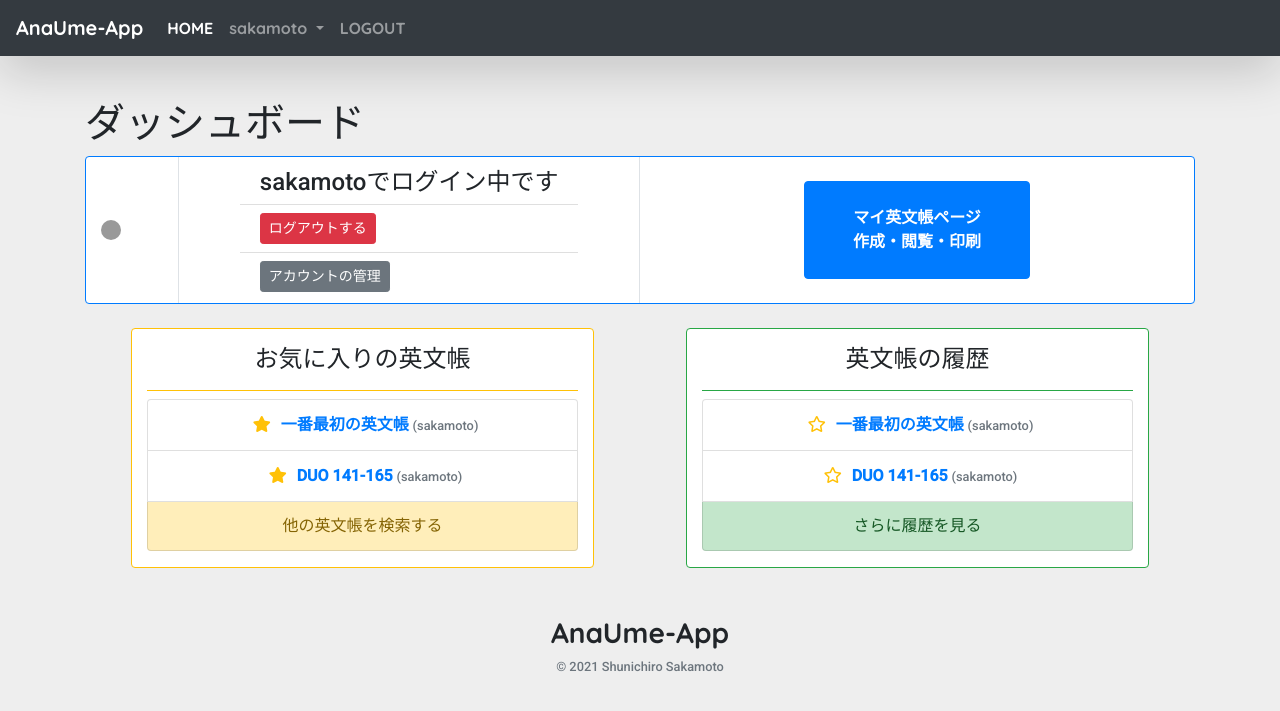
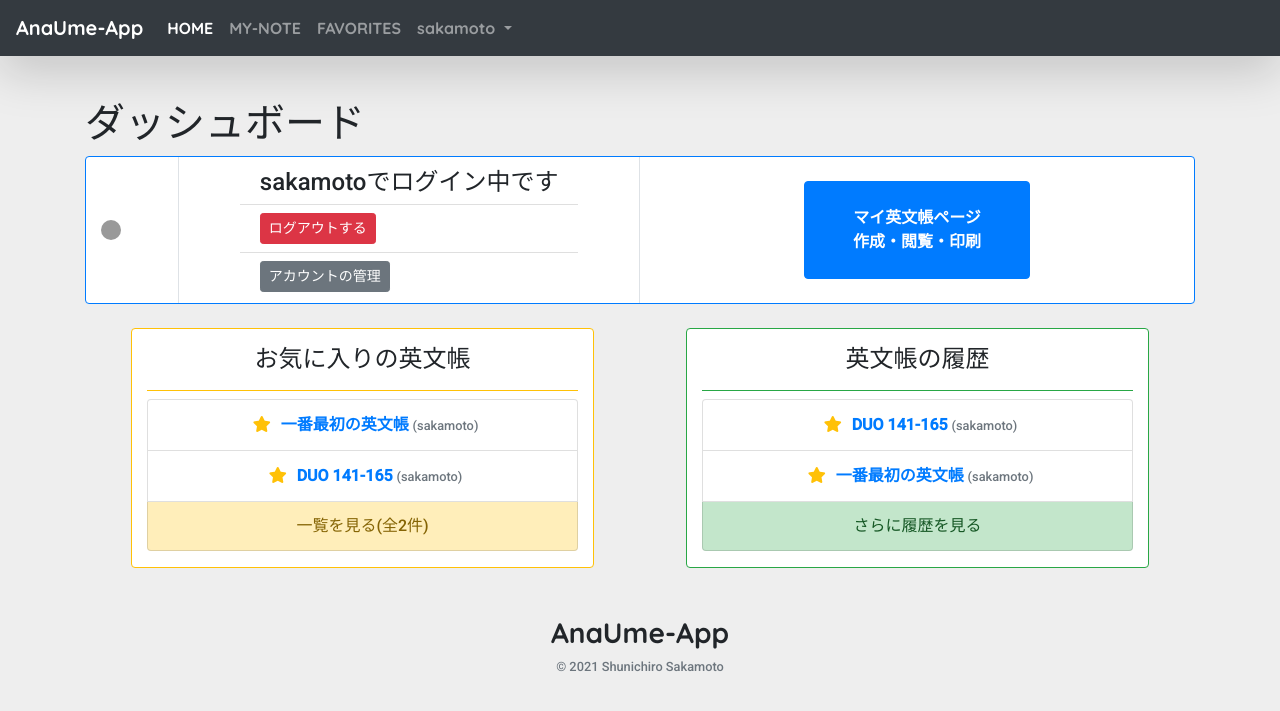
Before and after one commit to mongesan/Anaume-app, a Django app: page / in a window 1280 px wide. Shown: the top 711 px of the page. Run offline with Django 3.2, Linux system fonts and the light colour scheme; a user stored in the database is signed in; data comes from the database, SQL or seed files in the repository; both versions use the stored data as it was after the commit; some libraries are stand-ins or nearby versions.

Commit message:
Add Fav,History func in multiple pages

```diff
--- a/main/urls.py
+++ b/main/urls.py
@@ -11,5 +11,6 @@ urlpatterns = [
     path('note/delete/<int:note_id>', views.delete_note, name="delete_note"),
     path('text/delete/<int:text_id>', views.delete_text, name="delete_text"),
     path('pdf/<int:note_id>', views.PDFView, name='PDFView'),
-    # path('note/ajax_note_add', views.ajax_note_add, name='ajax_note_add')
+    path('favorite', views.favorite, name='favorite'),
+    path('history', views.history, name='history'),
 ]
--- a/main/views.py
+++ b/main/views.py
@@ -19,14 +19,29 @@ def index(request):
         data = {
             'fav_notes': Fav.objects.filter(user=request.user).order_by('-created_at')[:5],
             'fav_all': len(Fav.objects.filter(user=request.user)),
-            'logs': NoteLog.objects.filter(user=request.user).order_by('created_at')[:5],
+            'logs': NoteLog.objects.filter(user=request.user).order_by('-created_at')[:5],
         }
         return render(request, 'main/dashboard.html', data)
     else:
         return render(request, 'main/index.html')
 
 
-# @login_required()
+@login_required
+def favorite(request):
+    data = {
+        'favs': Fav.objects.filter(user=request.user).order_by('-created_at')
+    }
+    return render(request, 'main/favorite.html', data)
+
+
+@login_required
+def history(request):
+    data = {
+        'logs': NoteLog.objects.filter(user=request.user).order_by('-created_at')[:100]
+    }
+    return render(request, 'main/history.html', data)
+
+
 @method_decorator(login_required(), name='dispatch')
 class MyNoteListView(ListView):
     template_name = 'main/mynote.html'
@@ -96,7 +111,12 @@ def note(request, note_id):
         n = get_object_or_404(Note, pk=note_id)
         texts = Text.objects.filter(note=n).order_by('-id')
         if request.user.is_authenticated:
-            NoteLog.objects.create(note=n, user=request.user)
+            if NoteLog.objects.filter(user=request.user, note=n).exists():
+                # if NoteLog.objects.filter(user=request.user, note=n).latest("created_at").note != n:
+                NoteLog.objects.filter(user=request.user, note=n).delete()
+                NoteLog.objects.create(note=n, user=request.user)
+            else:
+                NoteLog.objects.create(note=n, user=request.user)
             if_fav = Fav.objects.filter(note=n, user=request.user).exists()
         else:
             if_fav = None
--- a/static/js/base.js
+++ b/static/js/base.js
@@ -11,3 +11,34 @@ $(function(){
     });
 
 new ClipboardJS('.copy-btn');
+
+function getCookie(name) {
+    let cookieValue = null;
+    if (document.cookie && document.cookie !== '') {
+        const cookies = document.cookie.split(';');
+        for (let i = 0; i < cookies.length; i++) {
+            const cookie = jQuery.trim(cookies[i]);
+            // Does this cookie string begin with the name we want?
+            if (cookie.substring(0, name.length + 1) === (name + '=')) {
+                cookieValue = decodeURIComponent(cookie.substring(name.length + 1));
+                break;
+            }
+        }
+    }
+    return cookieValue;
+}
+
+const csrftoken = getCookie('csrftoken');
+
+function csrfSafeMethod(method) {
+    // these HTTP methods do not require CSRF protection
+    return (/^(GET|HEAD|OPTIONS|TRACE)$/.test(method));
+}
+
+$.ajaxSetup({
+    beforeSend: function (xhr, settings) {
+        if (!csrfSafeMethod(settings.type) && !this.crossDomain) {
+            xhr.setRequestHeader("X-CSRFToken", csrftoken);
+        }
+    }
+});
--- /dev/null
+++ b/static/js/btn-fav.js
@@ -0,0 +1,23 @@
+$(document).on('click', ".btn-fav", function (e) {
+    const icon = $(this).children("i")
+    const c = icon.hasClass("fas")
+
+    e.preventDefault()
+    $.ajax({
+        url: $(this).attr("formaction"),
+        method: 'POST',
+        data: 'status=' + String(c),
+        timeout: 10000,
+
+    })
+        .done(response => {
+
+        });
+    if (c) { //ファボされた
+        $(icon).removeClass("fas");
+        $(icon).addClass("far");
+    } else { //ファボはずされた
+        $(icon).removeClass("far")
+        $(icon).addClass("fas");
+    }
+})
--- a/templates/base.html
+++ b/templates/base.html
@@ -37,6 +37,12 @@
                     <a class="nav-link" href="{% url 'account:signup' %}">SIGNUP</a>
                 </li>
             {% else %}
+                <li class="nav-item">
+                    <a class="nav-link" href="{% url 'main:mynote' %}">MY-NOTE</a>
+                </li>
+                <li class="nav-item">
+                    <a class="nav-link" href="{% url 'main:favorite' %}">FAVORITES</a>
+                </li>
                 <li class="nav-item dropdown">
                     <a class="nav-link dropdown-toggle" href="#" id="navbarDropdown" role="button"
                        data-toggle="dropdown"
@@ -44,26 +50,27 @@
                         {{ user.username }}
                     </a>
                     <div class="dropdown-menu" aria-labelledby="navbarDropdown">
-                        <a class="dropdown-item" href="#">Action</a>
-                        <a class="dropdown-item" href="#">Another action</a>
+                        <a class="dropdown-item" href="{% url 'main:index' %}">ダッシュボード</a>
+                        <a class="dropdown-item" href="{% url 'main:history' %}">閲覧履歴</a>
+                        <a class="dropdown-item" href="{% url 'account:index' %}">アカウント</a>
                         <div class="dropdown-divider"></div>
-                        <a class="dropdown-item" href="#">Something else here</a>
+                        <a class="dropdown-item bg-danger text-white" href="{% url 'account:logout' %}">ログアウト</a>
                     </div>
                 </li>
-                <li class="nav-item">
-                    <a class="nav-link" href="{% url 'account:logout' %}">LOGOUT</a>
-                </li>
+{#                <li class="nav-item">#}
+{#                    <a class="nav-link" href="{% url 'account:logout' %}">LOGOUT</a>#}
+{#                </li>#}
             {% endif %}
 
         </ul>
     </div>
 </nav>
 {% if messages %}
-	<ul class="messages">
-		{% for message in messages %}
-			<li{% if message.tags %} class="{{ message.tags }}"{% endif %}>{{ message }}</li>
-		{% endfor %}
-	</ul>
+    <ul class="messages">
+        {% for message in messages %}
+            <li{% if message.tags %} class="{{ message.tags }}"{% endif %}>{{ message }}</li>
+        {% endfor %}
+    </ul>
 {% endif %}
 <div class="container">
     <div class="row mx-auto w-100 d-flex flex-column">
--- a/templates/main/dashboard.html
+++ b/templates/main/dashboard.html
@@ -1,5 +1,7 @@
 {% extends "base.html" %}
-{% block title %}dashboard.html{% endblock title %}
+{% load i18n static %}
+{% load note_to_fav %}
+{% block title %}ダッシュボード - Anaume-app{% endblock title %}
 {% block content %}
     <h1>ダッシュボード</h1>
     <div class="row bg-white w-100 mx-auto border border-primary rounded">
@@ -29,7 +31,7 @@
             <ul class="list-group mb-3">
                 {% for fav_note in fav_notes %}
                     <li class="list-group-item">
-                        <button class="btn-fav border-0" formaction="">
+                        <button class="btn-fav border-0" formaction="{% url 'main:fav_note' note_id=fav_note.note.id %}">
                             <i class="fas fa-star"></i>
                         </button>
                         <a href="{% url 'main:note' fav_note.note.id %}"
@@ -49,9 +51,9 @@
                     <a href="{% url 'main:mynote' %}">英文帳を作成してみよう</a>
                     <a href="{% url 'main:mynote' %}">英文帳を検索してみる</a>
                 {% else %}
-                    <li onclick="location.href='{% url 'main:mynote' %}'"
+                    <li onclick="location.href='{% url 'main:favorite' %}'"
                         class="list-group-item list-group-item-warning list-group-item-action" style="cursor: pointer">
-                        他の英文帳を検索する
+                        一覧を見る(全{{ fav_all }}件)
                     </li>
                 {% endif %}
             </ul>
@@ -64,17 +66,21 @@
                 {% else %}
                     {% for log in logs %}
                         <li class="list-group-item">
-                            <button class="btn-fav border-0" formaction="">
-                                <i class="far fa-star"></i>
+                            <button class="btn-fav border-0" formaction="{% url 'main:fav_note' note_id=log.note.id %}">
+                                <i class="{% note_to_fav user log.note %} fa-star"></i>
                             </button>
                             <a href="{% url 'main:note' log.note.id %}"
                                class="font-weight-bold">{{ log.note.title }} </a>
                             <small class="text-muted">({{ log.note.user.username }})</small>
                         </li>
                     {% endfor %}
-                    <li class="list-group-item list-group-item-success list-group-item-action">さらに履歴を見る</li>
+                    <li onclick="location.href='{% url 'main:history' %}'"
+                            class="list-group-item list-group-item-success list-group-item-action" style="cursor: pointer">さらに履歴を見る</li>
                 {% endif %}
             </ul>
         </div>
     </div>
 {% endblock content %}
+{% block extra_js %}
+    <script src="{% static 'js/btn-fav.js' %}"></script>
+{% endblock %}
--- a/templates/main/mynote.html
+++ b/templates/main/mynote.html
@@ -97,4 +97,5 @@
 {% endblock content %}
 {% block extra_js %}
     <script src="{% static 'js/mynote.js' %}"></script>
+    <script src="{% static 'js/btn-fav.js' %}"></script>
 {% endblock %}
```
Also changed, not shown: static/js/mynote.js (+23 -56 lines), static/js/note.js (+0 -32 lines), templates/main/favorite.html (added, +24 -0 lines), templates/main/history.html (added, +27 -0 lines), templates/main/note.html (+5 -2 lines), db.sqlite3.
